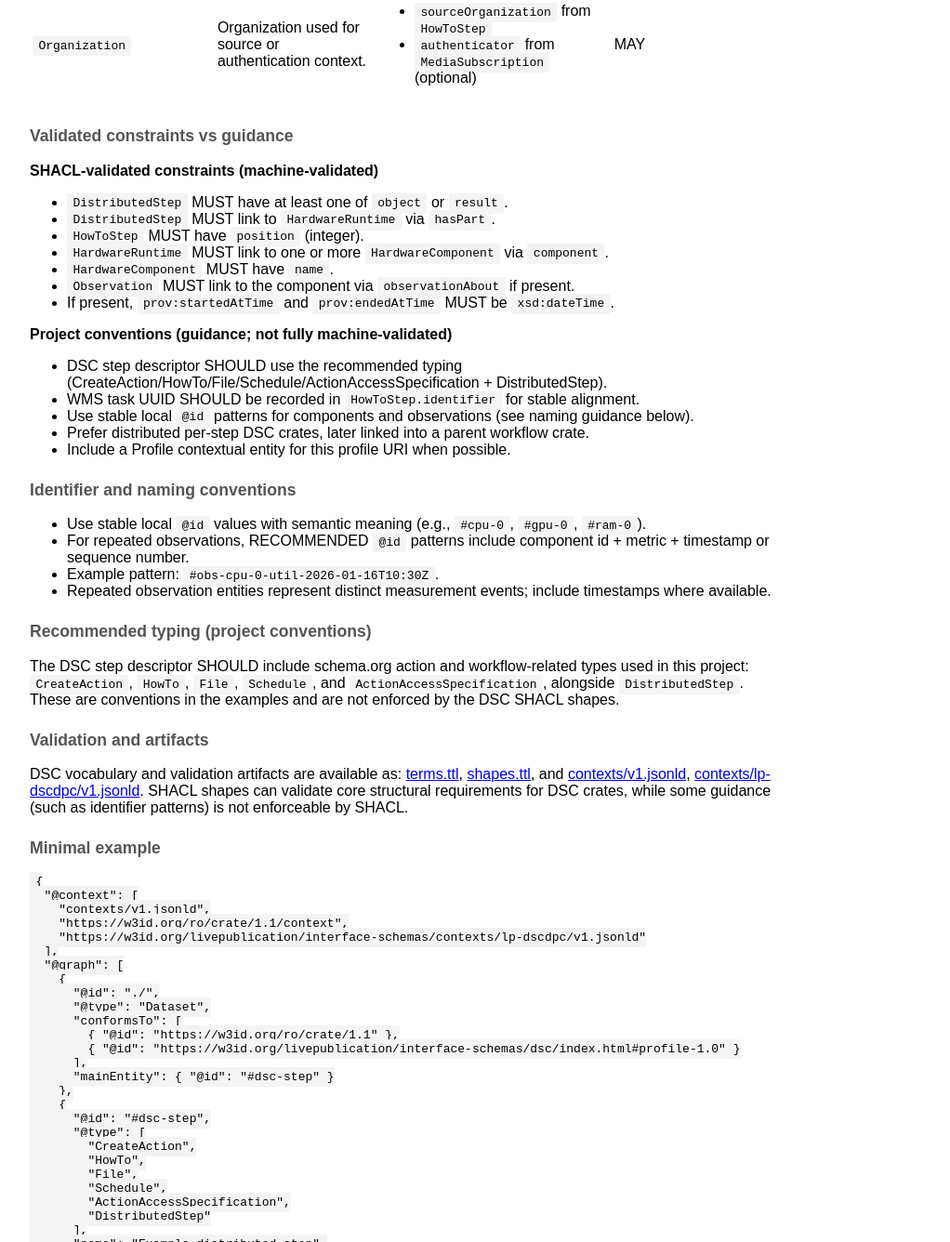
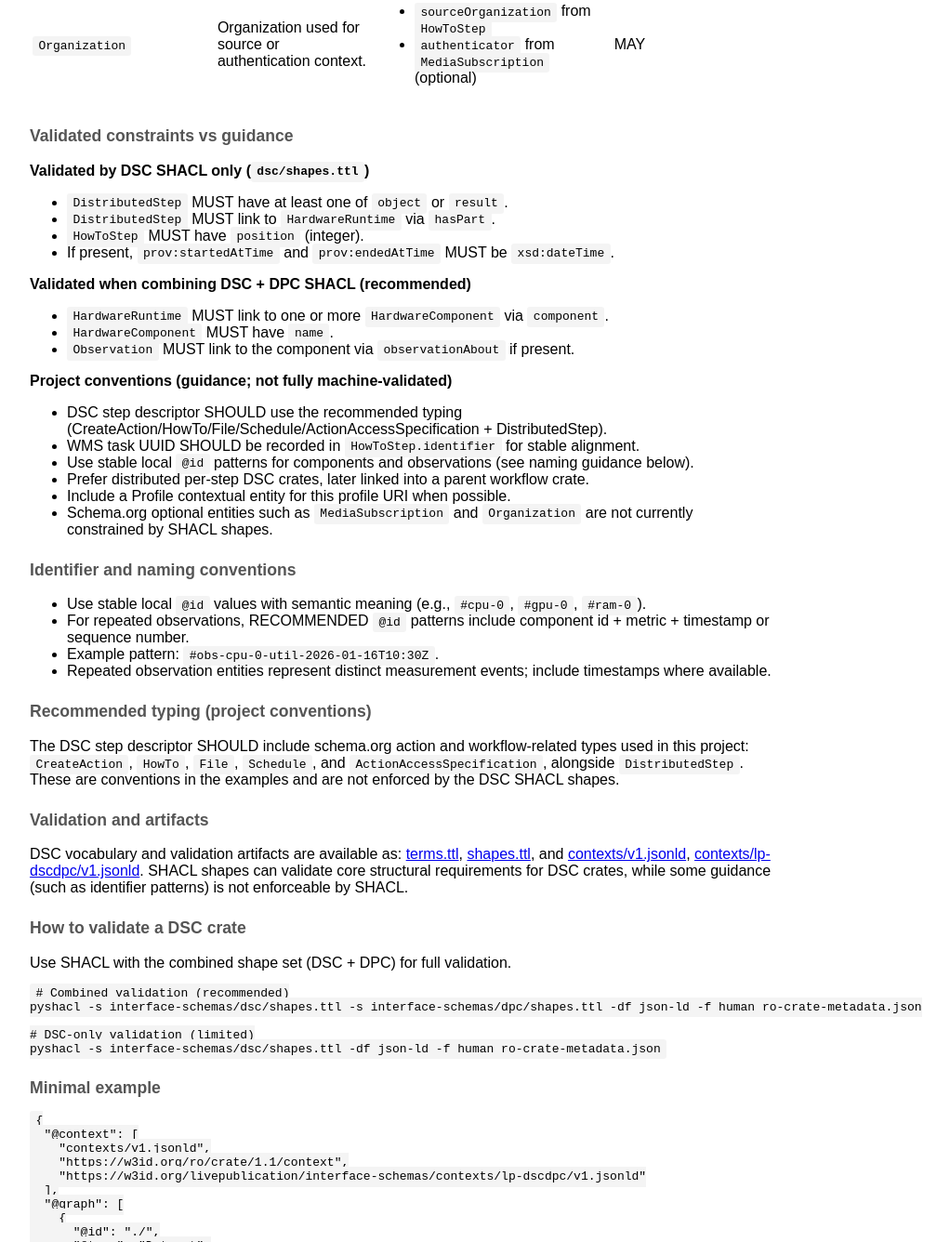
Before and after one commit to GusEllerm/livepub-interface-schemas, a plain HTML site: page interface-schemas/dsc/index.html in a window 1280 px wide. Shown: the part 2334-3670 px from the top of the page at 93% size, without its empty margins (208-1230 px from the left). Drawn offline with Linux system fonts and the light colour scheme.

Commit message:
Correct DSC SHACL validation claims and add validation recipe

```diff
--- a/interface-schemas/dsc/index.html
+++ b/interface-schemas/dsc/index.html
@@ -219,15 +219,18 @@ footer { margin-top: 3rem; padding-top: 1rem; border-top: 1px solid #ddd; color:
 </table>
 
 <h3>Validated constraints vs guidance</h3>
-<p><strong>SHACL-validated constraints (machine-validated)</strong></p>
+<p><strong>Validated by DSC SHACL only (<code>dsc/shapes.ttl</code>)</strong></p>
 <ul>
   <li><code>DistributedStep</code> MUST have at least one of <code>object</code> or <code>result</code>.</li>
   <li><code>DistributedStep</code> MUST link to <code>HardwareRuntime</code> via <code>hasPart</code>.</li>
   <li><code>HowToStep</code> MUST have <code>position</code> (integer).</li>
+  <li>If present, <code>prov:startedAtTime</code> and <code>prov:endedAtTime</code> MUST be <code>xsd:dateTime</code>.</li>
+</ul>
+<p><strong>Validated when combining DSC + DPC SHACL (recommended)</strong></p>
+<ul>
   <li><code>HardwareRuntime</code> MUST link to one or more <code>HardwareComponent</code> via <code>component</code>.</li>
   <li><code>HardwareComponent</code> MUST have <code>name</code>.</li>
   <li><code>Observation</code> MUST link to the component via <code>observationAbout</code> if present.</li>
-  <li>If present, <code>prov:startedAtTime</code> and <code>prov:endedAtTime</code> MUST be <code>xsd:dateTime</code>.</li>
 </ul>
 <p><strong>Project conventions (guidance; not fully machine-validated)</strong></p>
 <ul>
@@ -236,6 +239,7 @@ footer { margin-top: 3rem; padding-top: 1rem; border-top: 1px solid #ddd; color:
   <li>Use stable local <code>@id</code> patterns for components and observations (see naming guidance below).</li>
   <li>Prefer distributed per-step DSC crates, later linked into a parent workflow crate.</li>
   <li>Include a Profile contextual entity for this profile URI when possible.</li>
+  <li>Schema.org optional entities such as <code>MediaSubscription</code> and <code>Organization</code> are not currently constrained by SHACL shapes.</li>
 </ul>
 
 <h3>Identifier and naming conventions</h3>
@@ -264,6 +268,14 @@ footer { margin-top: 3rem; padding-top: 1rem; border-top: 1px solid #ddd; color:
   SHACL shapes can validate core structural requirements for DSC crates, while some guidance
   (such as identifier patterns) is not enforceable by SHACL.
 </p>
+
+<h3>How to validate a DSC crate</h3>
+<p>Use SHACL with the combined shape set (DSC + DPC) for full validation.</p>
+<pre><code># Combined validation (recommended)
+pyshacl -s interface-schemas/dsc/shapes.ttl -s interface-schemas/dpc/shapes.ttl -df json-ld -f human ro-crate-metadata.json
+
+# DSC-only validation (limited)
+pyshacl -s interface-schemas/dsc/shapes.ttl -df json-ld -f human ro-crate-metadata.json</code></pre>
 
 <h3>Minimal example</h3>
 <pre><code>{
```
Also changed, not shown: 1 other file.
